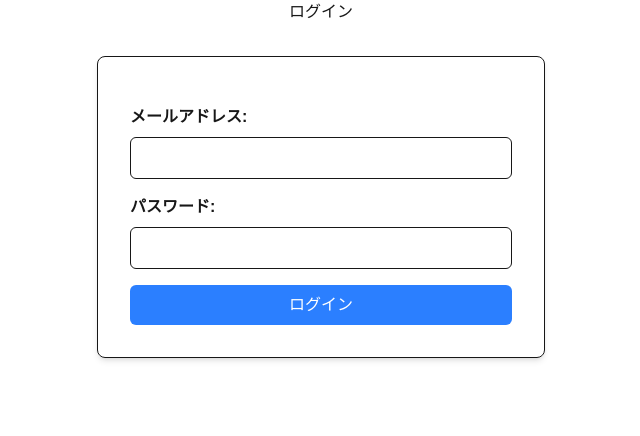
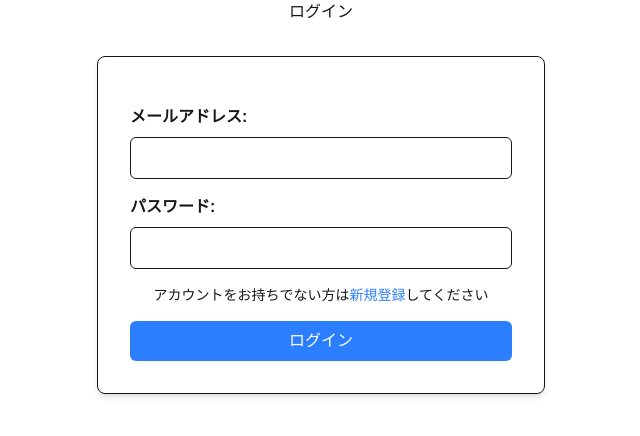
Before and after one commit to ogumakouta/shift-calendar, a Next.js app in the folder frontend/: page /login in a window 1280 px wide. Shown: the top 436 px of the page, without its empty margins (319-959 px from the left). Built offline with nearby package versions, Linux system fonts and the light colour scheme; no server answers.

Commit message:
新規登録ページに移動するボタンを追加してbirthdayの必須を削除 コード修正：LoginForm.tsx

```diff
--- a/frontend/components/LoginForm.tsx
+++ b/frontend/components/LoginForm.tsx
@@ -2,6 +2,7 @@
 import { useState } from 'react';
 import axios from 'axios';
 import { useRouter } from 'next/navigation';
+import Link from 'next/link';
 
 export default function LoginForm() {
   const [email, setEmail] = useState('');
@@ -53,7 +54,6 @@ export default function LoginForm() {
           value={email}
           onChange={(e) => setEmail(e.target.value)}
           className="p-2 border rounded-md"
-          required
         />
       </div>
       <div className="flex flex-col gap-2">
@@ -64,9 +64,9 @@ export default function LoginForm() {
           value={password}
           onChange={(e) => setPassword(e.target.value)}
           className="p-2 border rounded-md"
-          required
         />
       </div>
+      <div className="text-sm text-center">アカウントをお持ちでない方は<Link href="signup" className="text-blue-500">新規登録</Link>してください</div>
       <button
         type="submit"
         className="p-2 bg-blue-500 text-white rounded-md hover:bg-blue-600 transition-colors"
```
